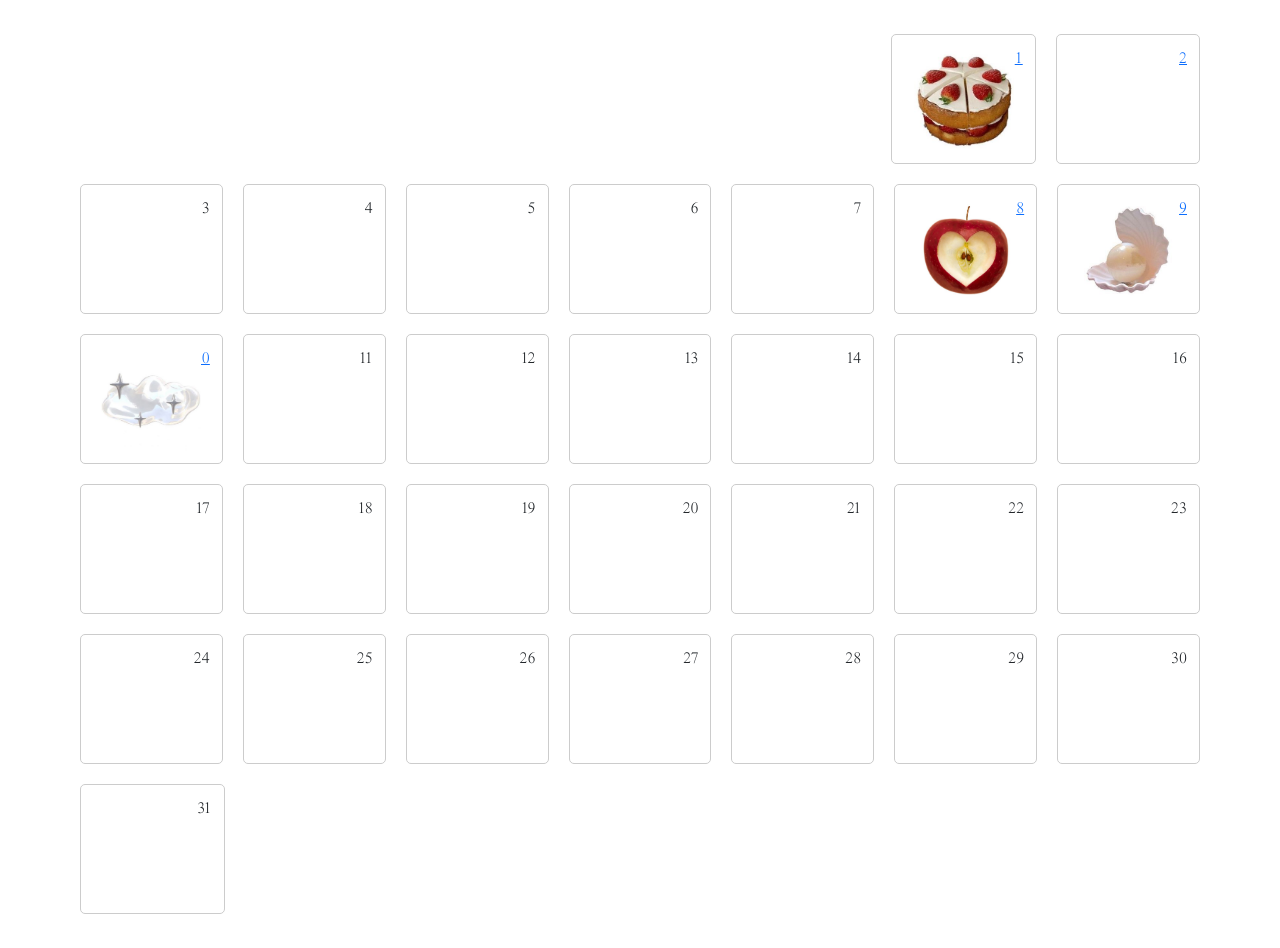
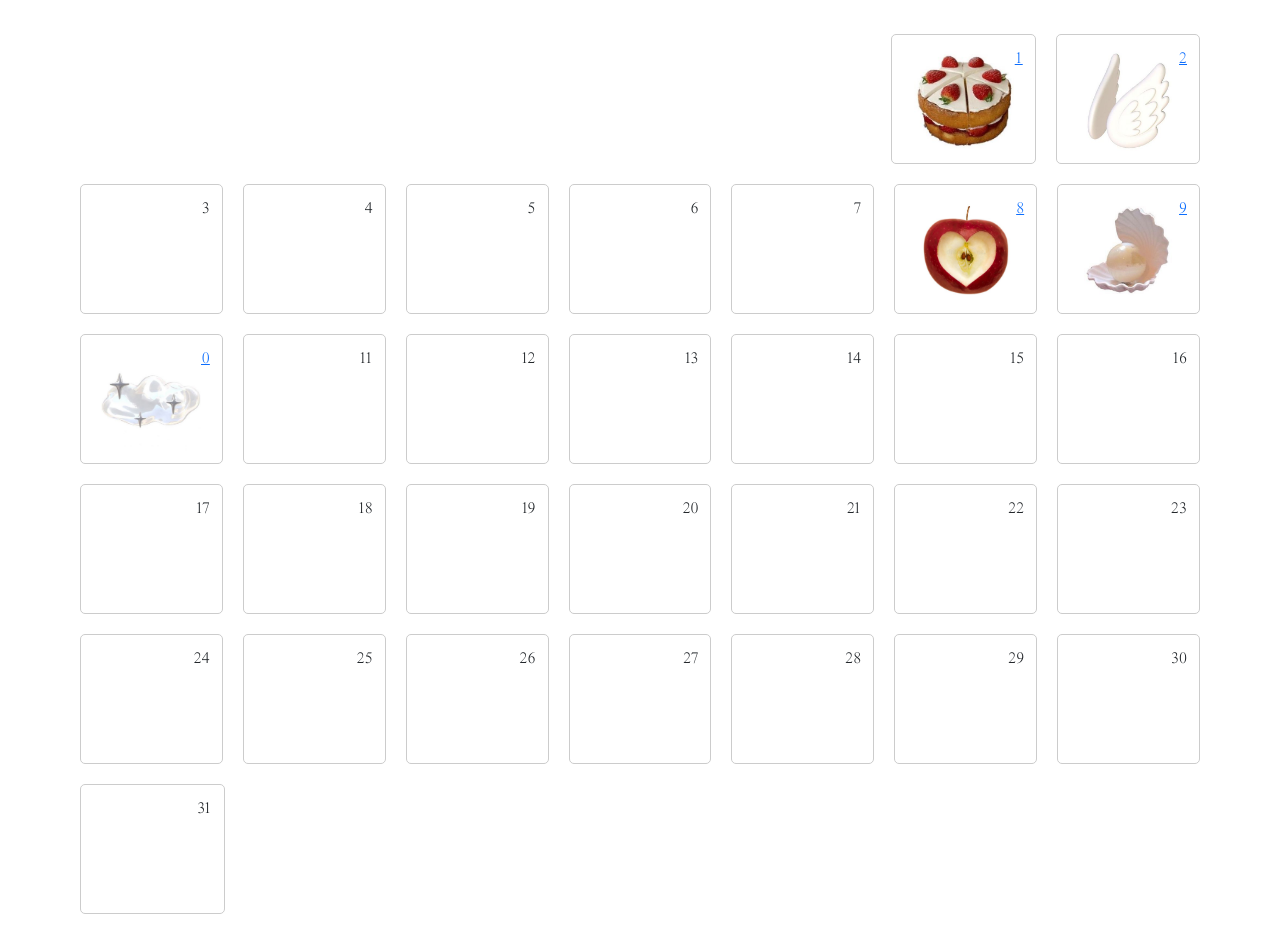
Before and after one commit to ashlxyzhang/ashs_wrld, a React (Vite) app: page /advent in a window 1280 px wide. Built offline with nearby package versions, Linux system fonts and the light colour scheme.

Commit message:
creation pt 2

```diff
--- a/src/components/Advent/Advent.tsx
+++ b/src/components/Advent/Advent.tsx
@@ -21,6 +21,11 @@ const Advent = () => {
           </div>
           <div className="col">
             <Link to={"2"}>2</Link>
+            <img
+              className="mx-auto d-block"
+              src="/Advent/day_2.jpeg"
+              alt="angel wings"
+            />
           </div>
         </div>
         <div className="row">
--- a/src/components/Advent/Two.tsx
+++ b/src/components/Advent/Two.tsx
@@ -2,16 +2,20 @@ import React, { useEffect } from "react";
 
 const Two = () => {
   useEffect(() => {
-    const adam = window.open(
+    let adam: Window | null = null;
+    let god: Window | null = null;
+    setTimeout(() => {
+      adam = window.open(
         "/Advent/adam.jpeg",
         "Adam",
-      `width=337, height=307, left=100, top=${window.innerHeight - 300}`
+        `width=337, height=307, left=200, top=${window.innerHeight - 300}`
       );
-    const god = window.open(
+      god = window.open(
         "/Advent/god.jpeg",
         "God",
         `width=566, height=366, left=${window.innerWidth - 600}, top=100`
       );
+    }, 500);
 
     return () => {
       if (adam && !adam.closed) adam.close();
```
Also changed, not shown: src/components/Advent/Eleven.tsx (+7 -0 lines), public/Advent/day_2.jpeg (added). Lines whose indentation alone changed are shown as unchanged.
